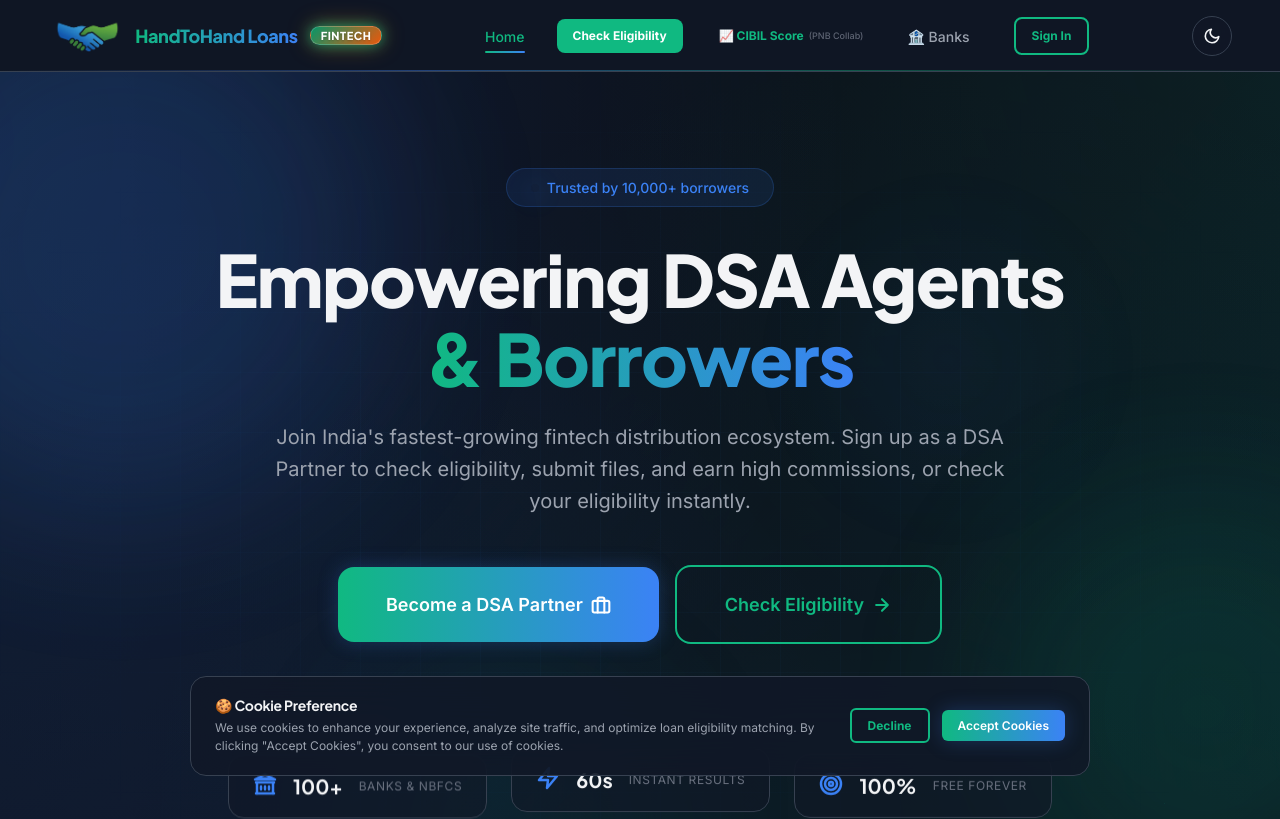
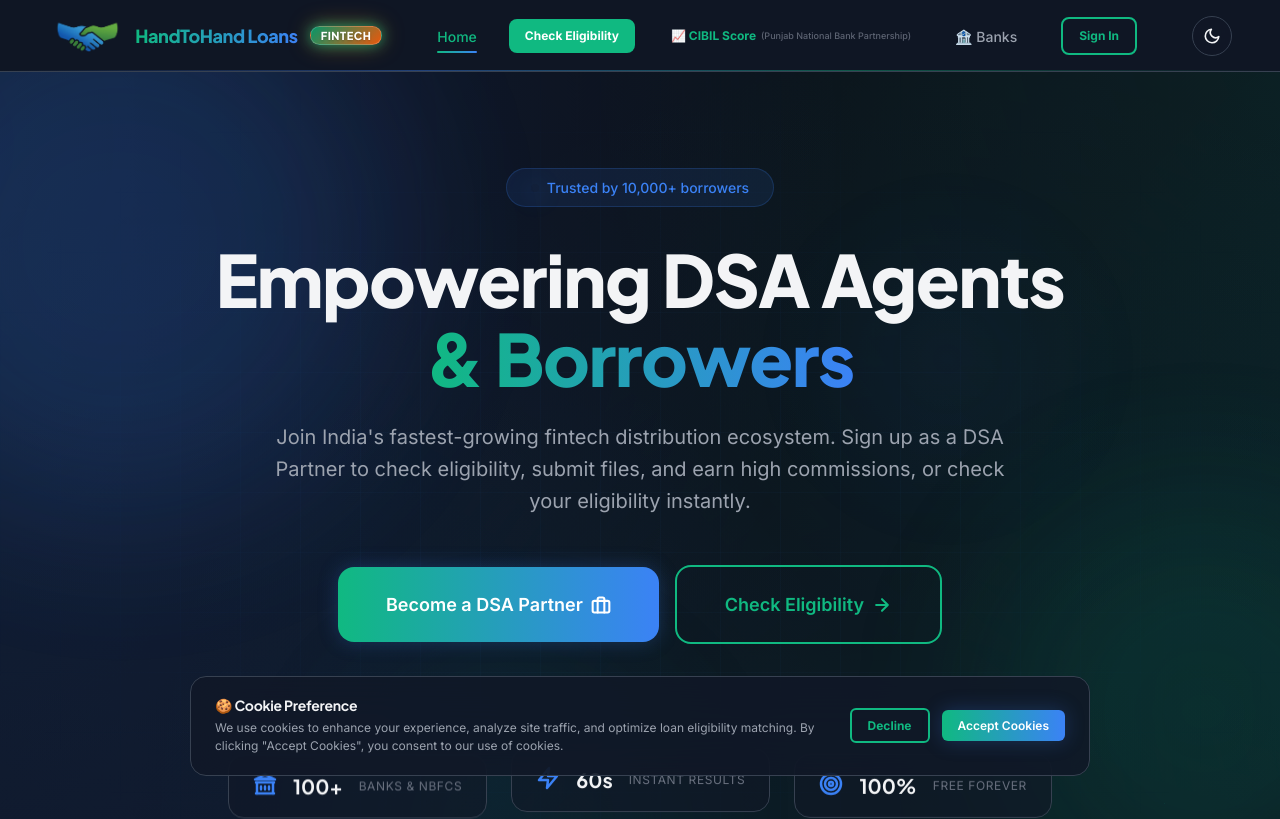
Before and after one commit to utkrashtkumar/loan-eligibility-calculator, a Next.js app: page / in a window 1280 px wide. Shown: the top 819 px of the page. Built offline with nearby package versions, Linux system fonts and the light colour scheme; no server answers; the database is empty.

Commit message:
style: Update desktop and mobile header navigation links to mention Punjab National Bank Partnership

```diff
--- a/src/components/Header.js
+++ b/src/components/Header.js
@@ -221,7 +221,7 @@
                 style={{ display: 'flex', alignItems: 'center', gap: '5px', color: 'var(--color-primary)', fontWeight: 700, fontSize: 'var(--text-xs)', marginLeft: '4px' }}
                 title="Free CIBIL report check in collaboration with Punjab National Bank"
               >
-                📈 CIBIL Score <span style={{ fontSize: '9px', fontWeight: 500, color: 'var(--color-text-tertiary)', opacity: 0.85 }}>(PNB Collab)</span>
+                📈 CIBIL Score <span style={{ fontSize: '9px', fontWeight: 500, color: 'var(--color-text-tertiary)', opacity: 0.85 }}>(Punjab National Bank Partnership)</span>
               </a>
             </li>
             {user ? (
@@ -323,7 +323,7 @@
           style={{ color: 'var(--color-primary)', fontWeight: 700 }}
           onClick={closeMenu}
         >
-          📈 Check CIBIL Score <span style={{ fontSize: '10px', fontWeight: 500, color: 'var(--color-text-tertiary)' }}>(PNB Collab)</span>
+          📈 Check CIBIL Score <span style={{ fontSize: '10px', fontWeight: 500, color: 'var(--color-text-tertiary)' }}>(Punjab National Bank Partnership)</span>
         </a>
         {user ? (
           (userRole === 'agent' || userRole === 'user' || user.email === 'handtohandloans@gmail.com') && (
```
